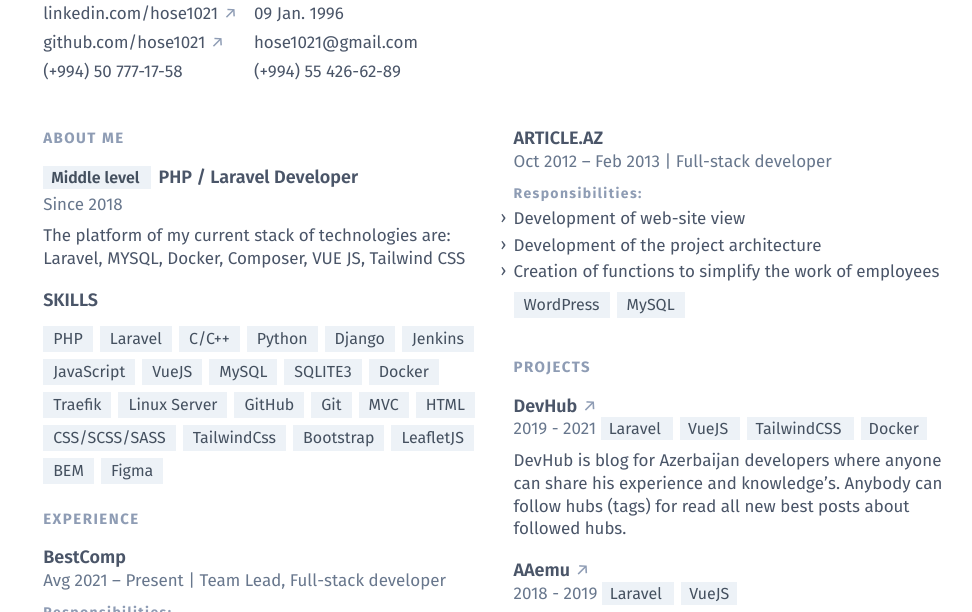
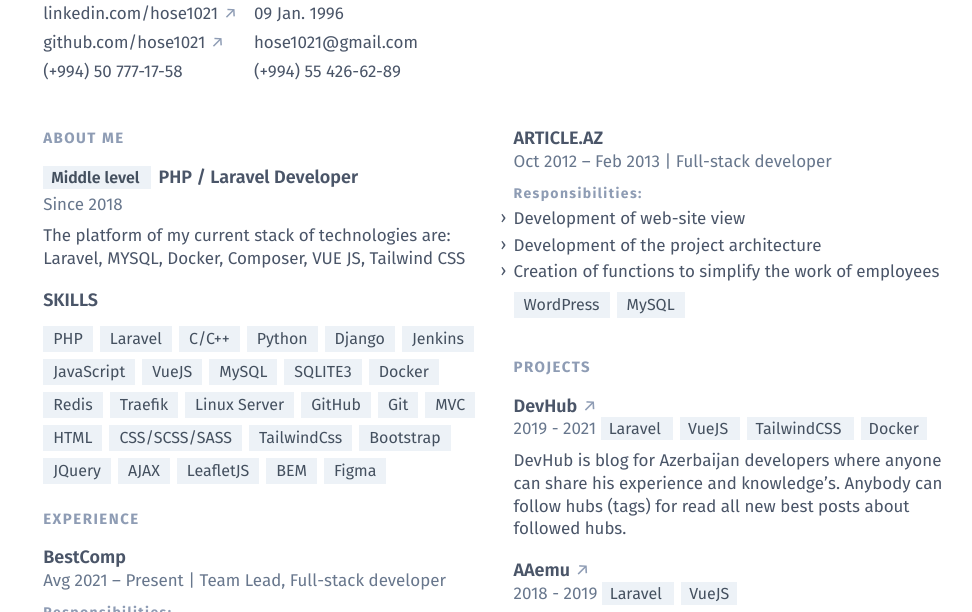
Before and after one commit to hose1021/hose1021.github.io, a website: page docs/index.html in a window 1280 px wide. Shown: the part 136-748 px from the top of the page, without its empty margins (144-1116 px from the left). Drawn offline with Linux system fonts and the light colour scheme.

Commit message:
added skills

```diff
--- a/docs/index.html
+++ b/docs/index.html
@@ -148,6 +148,9 @@
                                     Docker
                                 </li>
                                 <li class="px-2.5 mr-1.6 mb-1.6 text-base text-gray-750 print:bg-white print:border-inset bg-gray-200">
+                                    Redis
+                                </li>
+                                <li class="px-2.5 mr-1.6 mb-1.6 text-base text-gray-750 print:bg-white print:border-inset bg-gray-200">
                                     Traefik
                                 </li>
                                 <li class="px-2.5 mr-1.6 mb-1.6 text-base text-gray-750 print:bg-white print:border-inset bg-gray-200">
@@ -173,6 +176,12 @@
                                 </li>
                                 <li class="px-2.5 mr-1.6 mb-1.6 text-base text-gray-750 print:bg-white print:border-inset bg-gray-200">
                                     Bootstrap
+                                </li>
+                                <li class="px-2.5 mr-1.6 mb-1.6 text-base text-gray-750 print:bg-white print:border-inset bg-gray-200">
+                                    JQuery
+                                </li>
+                                <li class="px-2.5 mr-1.6 mb-1.6 text-base text-gray-750 print:bg-white print:border-inset bg-gray-200">
+                                    AJAX
                                 </li>
                                 <li class="px-2.5 mr-1.6 mb-1.6 text-base text-gray-750 print:bg-white print:border-inset bg-gray-200">
                                     LeafletJS
```
